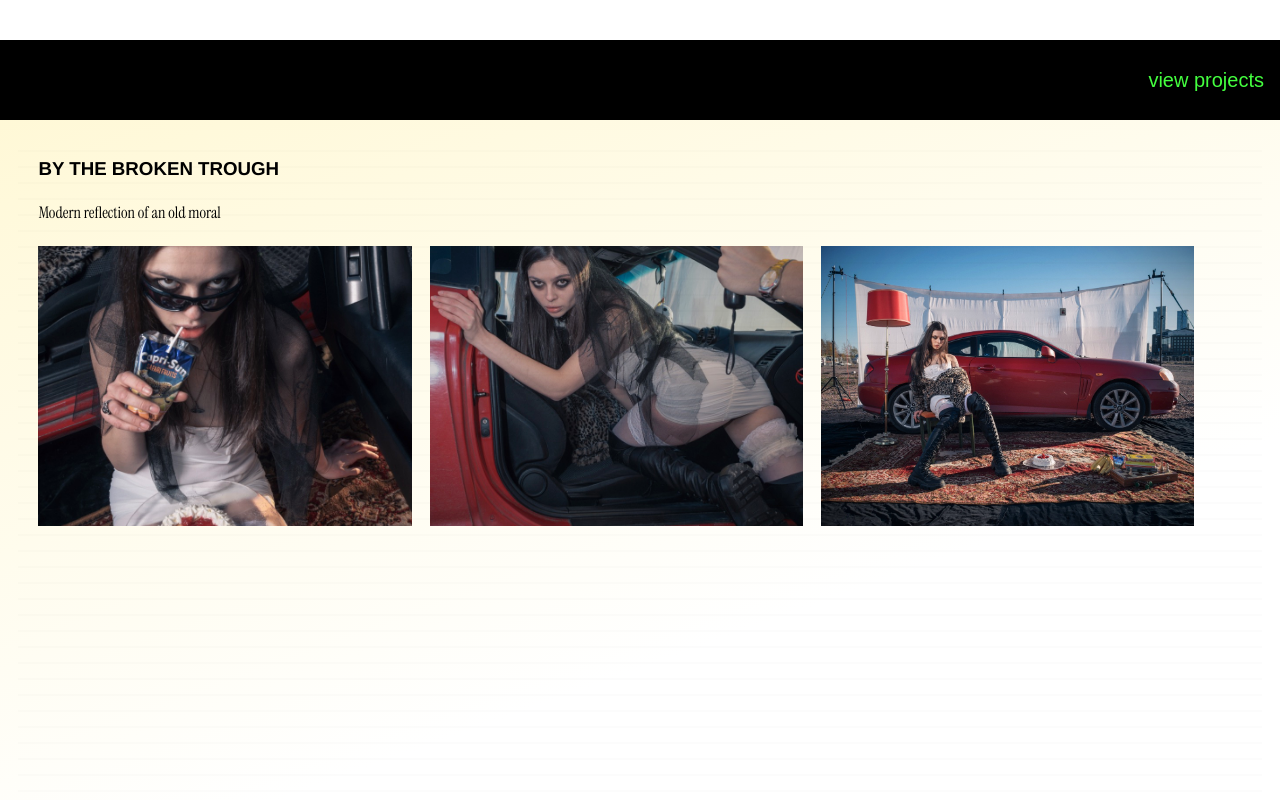
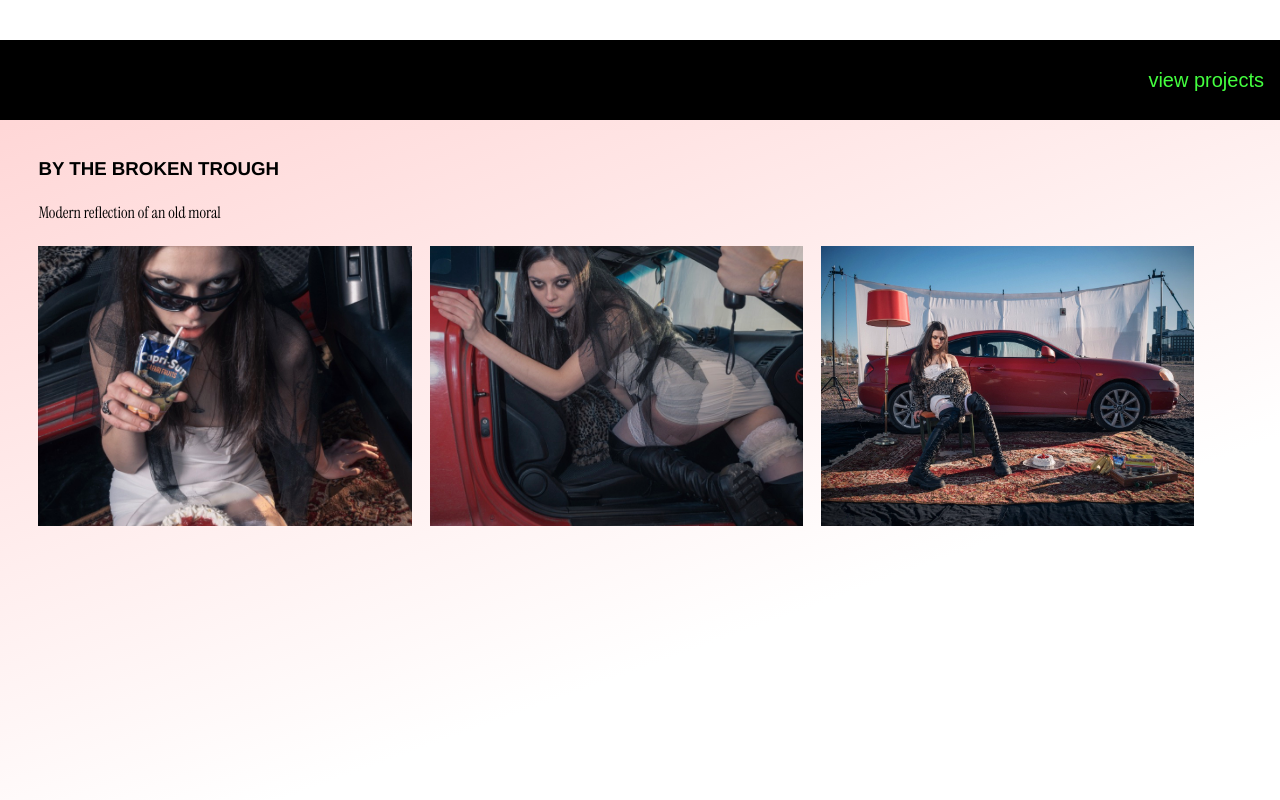
Before and after one commit to antonbogatchenko/site, a Next.js app: page / in a window 1280 px wide. Shown: the part 680-1480 px from the top of the page. Built offline with nearby package versions, Linux system fonts and the light colour scheme.

Commit message:
Simplify gradients in projects

```diff
--- a/src/app/components/ProjectsSection.module.css
+++ b/src/app/components/ProjectsSection.module.css
@@ -10,7 +10,7 @@
   padding: clamp(24px, 3vw, 40px);
   background: linear-gradient(
     160deg,
-    var(--card-accent, rgba(255, 228, 94, 0.35)),
+    var(--card-accent, rgba(255, 228, 94, 0.1)),
     #ffffff 66%
   );
   display: flex;
@@ -18,22 +18,6 @@
   gap: clamp(16px, 2.4vw, 24px);
   margin-bottom: clamp(20px, 4vw, 40px);
   min-height: calc(100vh - var(--header-height));
-}
-
-.card::after {
-  content: "";
-  position: absolute;
-  inset: 18px;
-  border-radius: var(--border-radius-sm);
-  background: repeating-linear-gradient(
-    0deg,
-    transparent,
-    transparent 14px,
-    rgba(0, 0, 0, 0.05) 14px,
-    rgba(0, 0, 0, 0.05) 16px
-  );
-  opacity: 0.25;
-  pointer-events: none;
 }
 
 .content {
--- a/src/app/data.ts
+++ b/src/app/data.ts
@@ -4,7 +4,7 @@ export const projects: Project[] = [
   {
     name: "By The Broken Trough",
     description: "Modern reflection of an old moral",
-    accent: "#ffe45e",
+    accent: "#ff5e5e",
     items: [
       { src: "/projects/Maria/maria-3.jpeg", description: "Maria 01" },
       { src: "/projects/Maria/maria-5.jpeg", description: "Maria 02" },
@@ -14,7 +14,7 @@ export const projects: Project[] = [
   {
     name: "Ernest",
     description: "Images for Tinder profile",
-    accent: "#69d5",
+    accent: "#8db6ec",
     items: [
       { src: "/projects/Ernest/Ernest-2.jpg", description: "Ernest 02" },
       { src: "/projects/Ernest/Ernest-5.jpg", description: "Ernest 05" },
```
